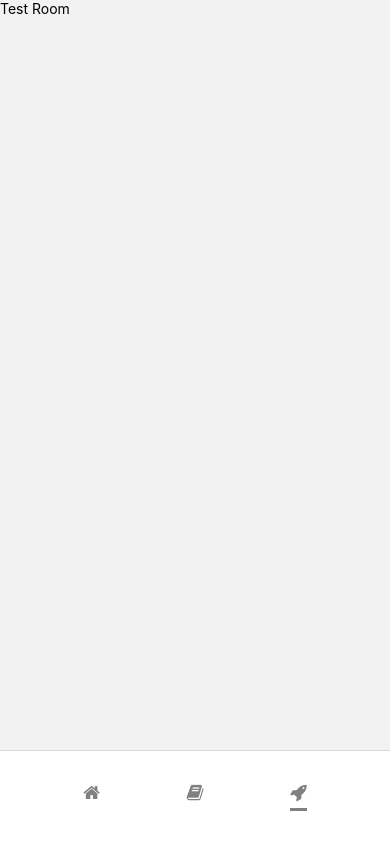
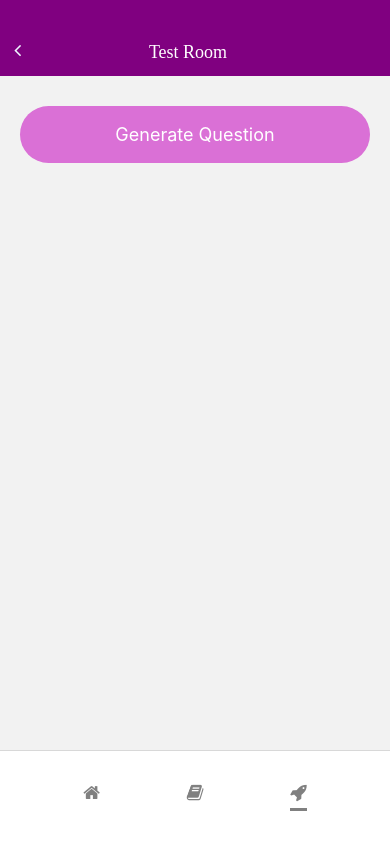
Before and after one commit to Aparnakrishnan-Vonnue/Vinglish-App, a React Native app in the folder Vinglish/: screen /TESTROOM in a window 390 px wide. Built offline with nearby package versions, Linux system fonts and the light colour scheme.

Commit message:
feat: add question container

```diff
--- a/Vinglish/src/screens/DictionaryScreen/index.tsx
+++ b/Vinglish/src/screens/DictionaryScreen/index.tsx
@@ -32,6 +32,7 @@ const Dictionary = () => {
 
   function getData() {
     setIsLoading(true);
+    setIsError(false);
     inputQuery &&
       axios
         .get(dictionaryApiUrl)
--- a/Vinglish/src/screens/TestRoom/index.tsx
+++ b/Vinglish/src/screens/TestRoom/index.tsx
@@ -1,11 +1,54 @@
-import React from 'react';
-import {Text, View} from 'react-native';
+import React, {useState} from 'react';
+import {Text, TextInput, View} from 'react-native';
+import {PageHeader} from '../../components/PageHeader';
+import Button from '../../components/Button';
+import {styles} from './style';
+import ScreenWrapper from '../../components/ScreenWrapper';
+import Spacer from '../../components/Spacer';
+import {dictionary} from '../../data';
 
 const TestRoom = () => {
+  const [isClicked, setIsClicked] = useState(false);
+  const [word, setWord] = useState('');
+
+  const generateRandomWord = () => {
+    setWord(dictionary[Math.floor(Math.random() * dictionary.length)].word);
+  };
+
+  const handleClick = () => {
+    setIsClicked(!isClicked);
+    generateRandomWord();
+  };
   return (
-    <View>
-      <Text>Test Room</Text>
-    </View>
+    <PageHeader title="Test Room" variant="PRIMARY">
+      <ScreenWrapper>
+        <View>
+          {isClicked && (
+            <View style={styles.container}>
+              <View style={styles.testContainer}>
+                <View style={styles.questionContainer}>
+                  <Text style={styles.question}>{`1) `}</Text>
+                  <Text style={styles.question}>
+                    What is the meaning of the word "
+                    <Text style={[styles.question, styles.word]}>{word}</Text>"
+                    ?
+                  </Text>
+                  <Spacer />
+                </View>
+                <Spacer space={20} />
+                <TextInput style={styles.answerInput} />
+              </View>
+            </View>
+          )}
+          <Spacer space={30} />
+          <Button
+            label="Generate Question"
+            variant="PRIMARY"
+            onClick={handleClick}
+          />
+        </View>
+      </ScreenWrapper>
+    </PageHeader>
   );
 };
 
--- a/Vinglish/src/screens/TestRoom/style.ts
+++ b/Vinglish/src/screens/TestRoom/style.ts
@@ -0,0 +1,34 @@
+import {StyleSheet} from 'react-native';
+import {COLORS} from '../../themes/colors';
+import {FONTSIZES, FONTWEIGHTS} from '../../themes/font';
+
+export const styles = StyleSheet.create({
+  container: {
+    height: 300,
+    backgroundColor: COLORS.action.secondary,
+    marginVertical: 50,
+  },
+  testContainer: {
+    padding: 20,
+  },
+  questionContainer: {
+    display: 'flex',
+    flexDirection: 'row',
+    borderRadius: 30,
+  },
+  question: {
+    fontSize: FONTSIZES.md,
+    fontWeight: FONTWEIGHTS.medium,
+    color: COLORS.action.tertiary,
+  },
+  word: {
+    color: COLORS.text.primary,
+    fontWeight: FONTWEIGHTS.semibold,
+  },
+  answerInput: {
+    borderColor: COLORS.border.secondary,
+    borderWidth: 2,
+    padding: 80,
+    borderRadius: 10,
+  },
+});
```
